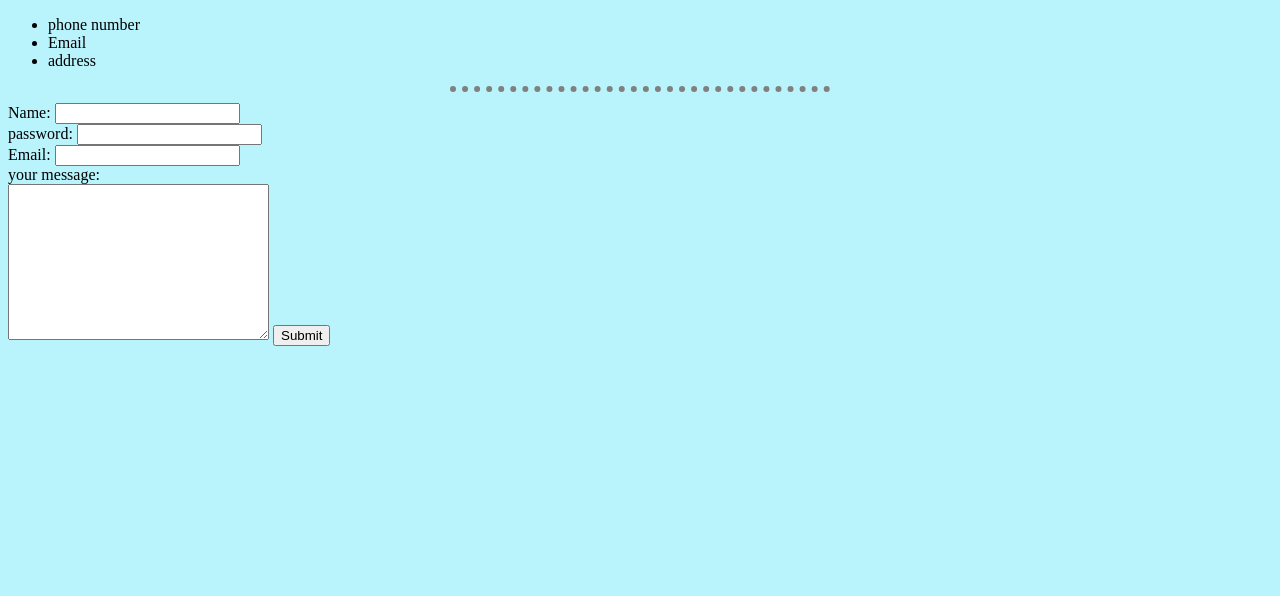
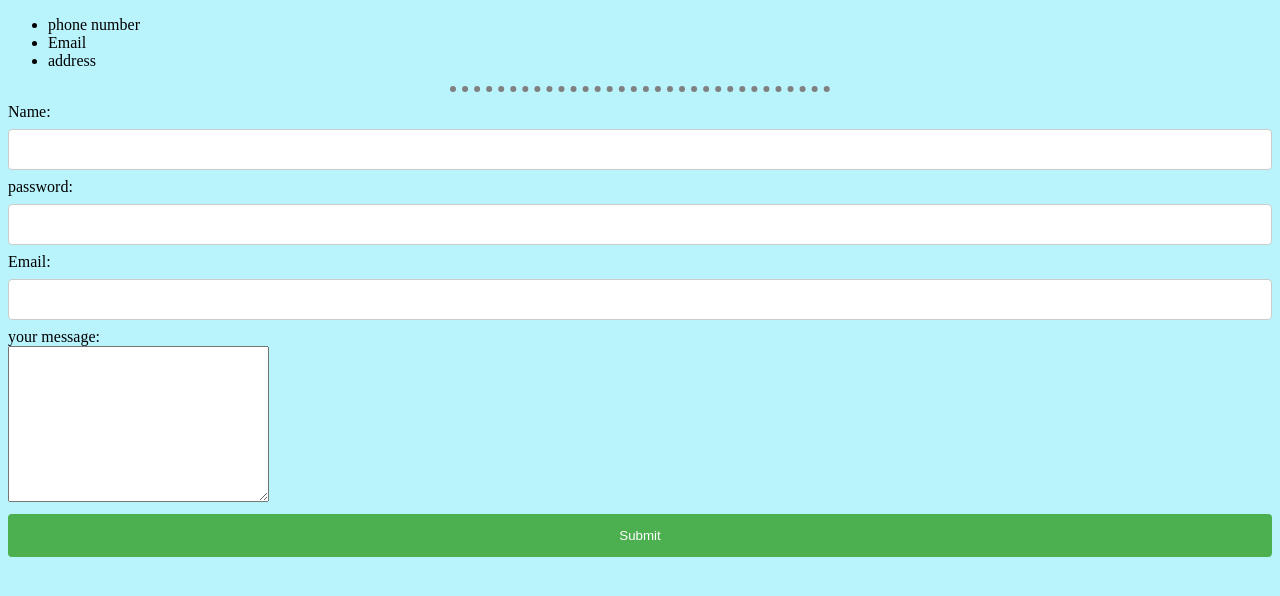
Before and after one commit to Tharunkumar65/cv, a plain HTML site: page contact_me.html in a window 1280 px wide. Drawn offline with Linux system fonts and the light colour scheme.

Commit message:
forms edit

```diff
--- a/CSS/styles.css
+++ b/CSS/styles.css
@@ -33,7 +33,6 @@ a:link {
     color: #00FF00;
   }
 
-
   a:hover {
     color: #FF00FF;
     font-size: 25px;
@@ -43,3 +42,46 @@ a:link {
   a:active {
     color: #0000FF;
   }
+  input[type=text], select {
+  width: 100%;
+  padding: 12px 20px;
+  margin: 8px 0;
+  display: inline-block;
+  border: 1px solid #ccc;
+  border-radius: 4px;
+  box-sizing: border-box;
+}
+  input[type=password], select {
+  width: 100%;
+  padding: 12px 20px;
+  margin: 8px 0;
+  display: inline-block;
+  border: 1px solid #ccc;
+  border-radius: 4px;
+  box-sizing: border-box;
+}
+  input[type=email], select {
+  width: 100%;
+  padding: 12px 20px;
+  margin: 8px 0;
+  display: inline-block;
+  border: 1px solid #ccc;
+  border-radius: 4px;
+  box-sizing: border-box;
+}
+
+
+input[type=submit] {
+  width: 100%;
+  background-color: #4CAF50;
+  color: white;
+  padding: 14px 20px;
+  margin: 8px 0;
+  border: none;
+  border-radius: 4px;
+  cursor: pointer;
+}
+
+input[type=submit]:hover {
+  background-color: #45a049;
+}
```
